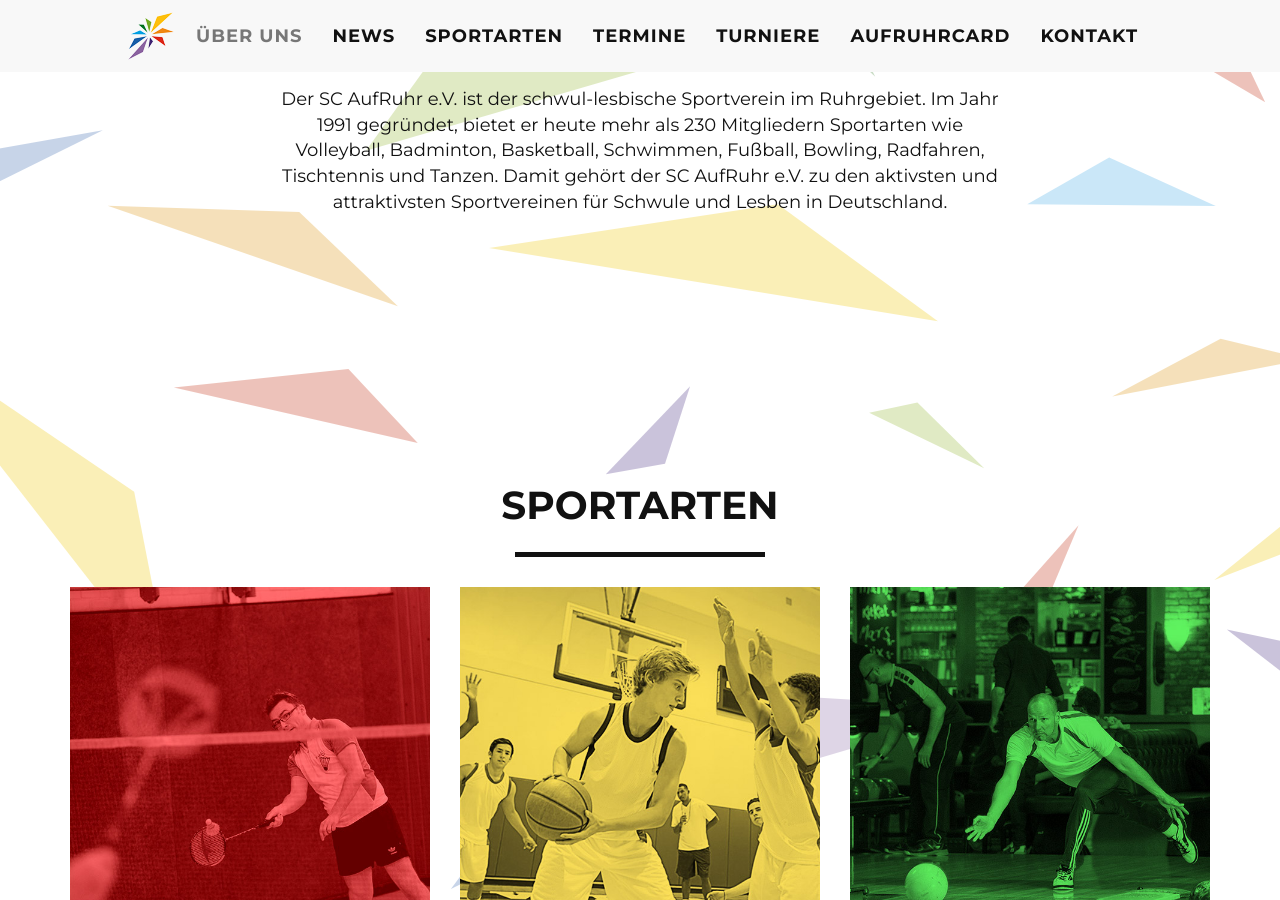
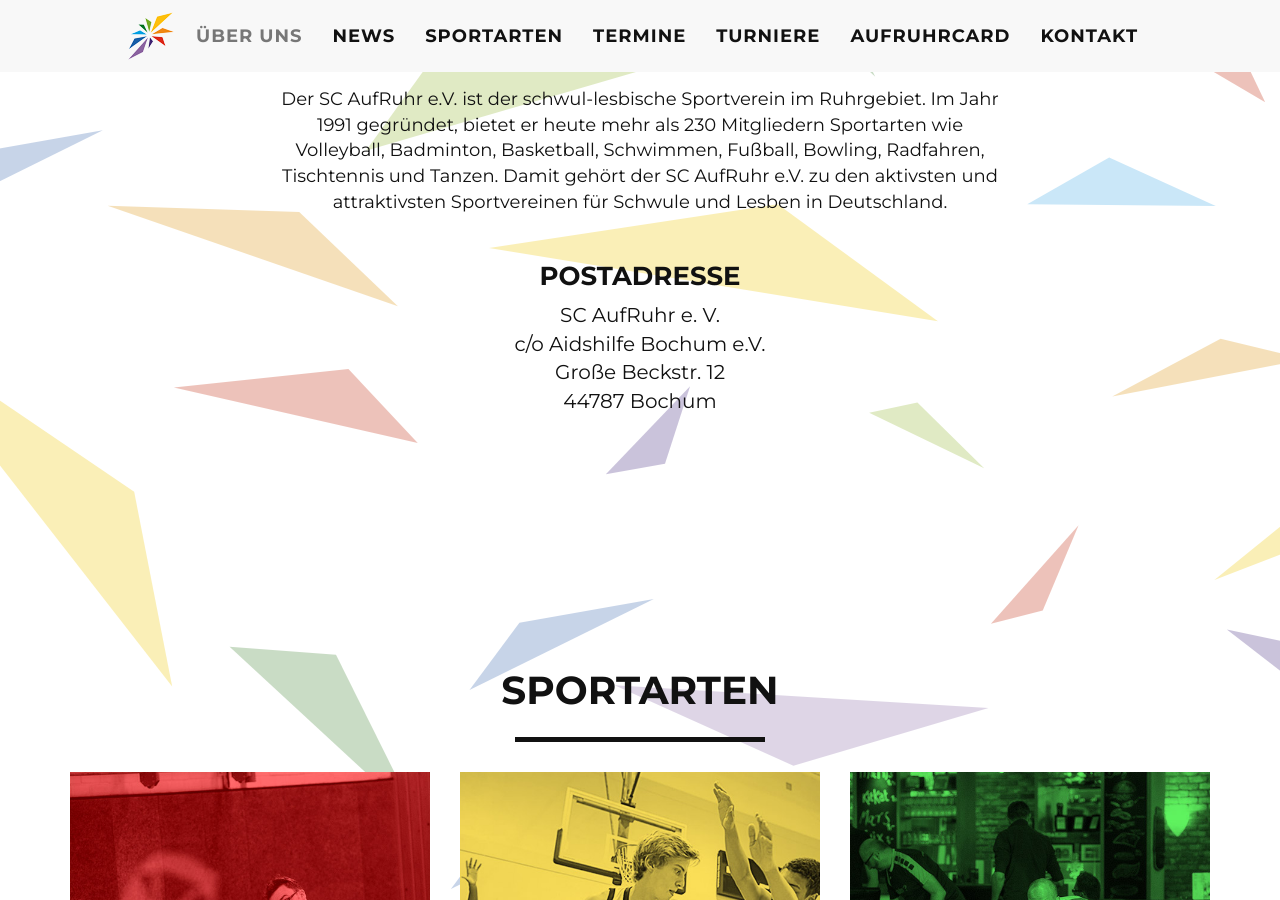
Before and after one commit to scarweb/scarweb.github.io, a Jekyll site: the page built from index.html, in a window 1280 px wide and 900 px high, scrolled down 1016 px. Built offline with Jekyll 4.4.1, drawn with Linux system fonts in a browser that asks for light colours.

Commit message:
Update about.html

```diff
--- a/_includes/about.html
+++ b/_includes/about.html
@@ -17,6 +17,13 @@
                     Damit gehört der SC AufRuhr e.V. zu den aktivsten und attraktivsten Sportvereinen für Schwule und
                     Lesben in Deutschland.
                     <br><br>
+                    <h3>Postadresse</h3>
+                    <p>
+                       SC AufRuhr e. V.<br>
+                       c/o Aidshilfe Bochum e.V.<br>
+                       Große Beckstr. 12<br>
+                       44787 Bochum<br>
+                    </p>
                 </div>
             </div>
         </div>
```
